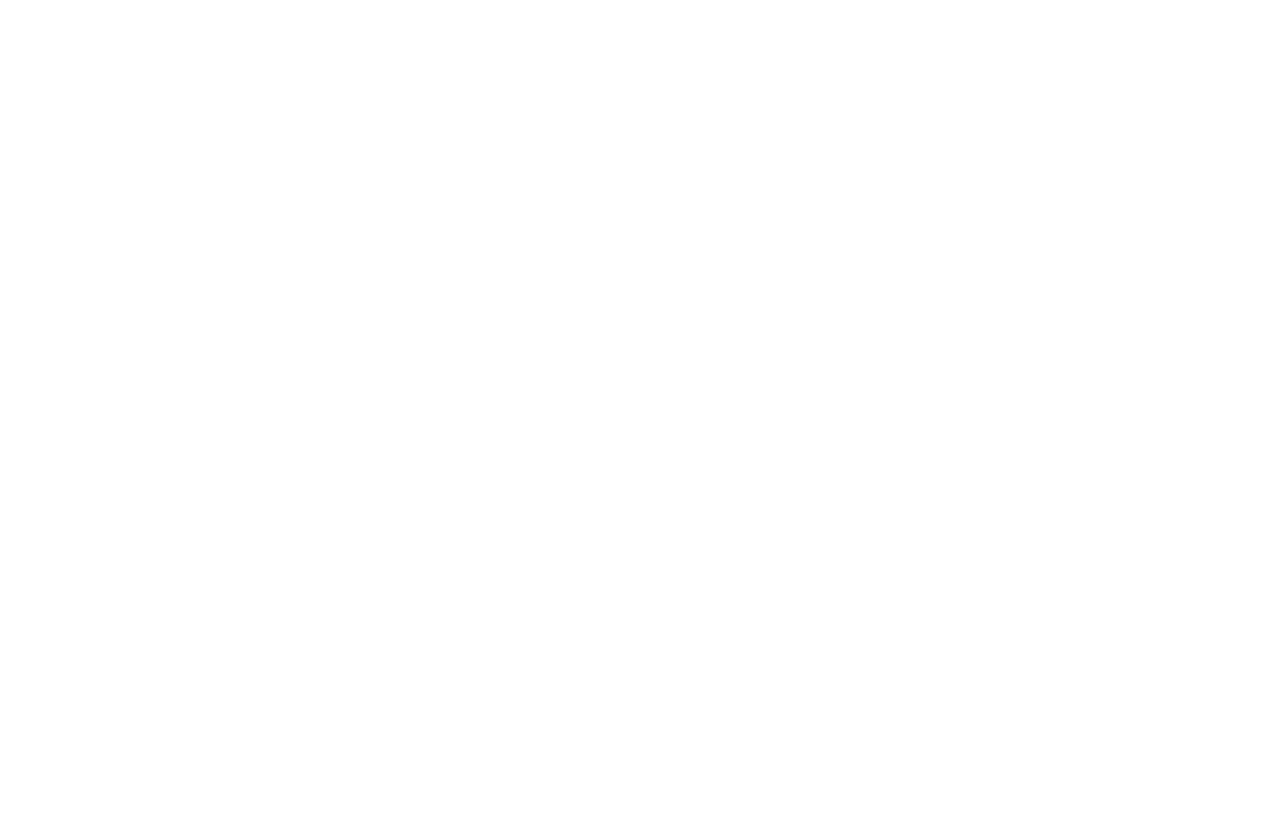
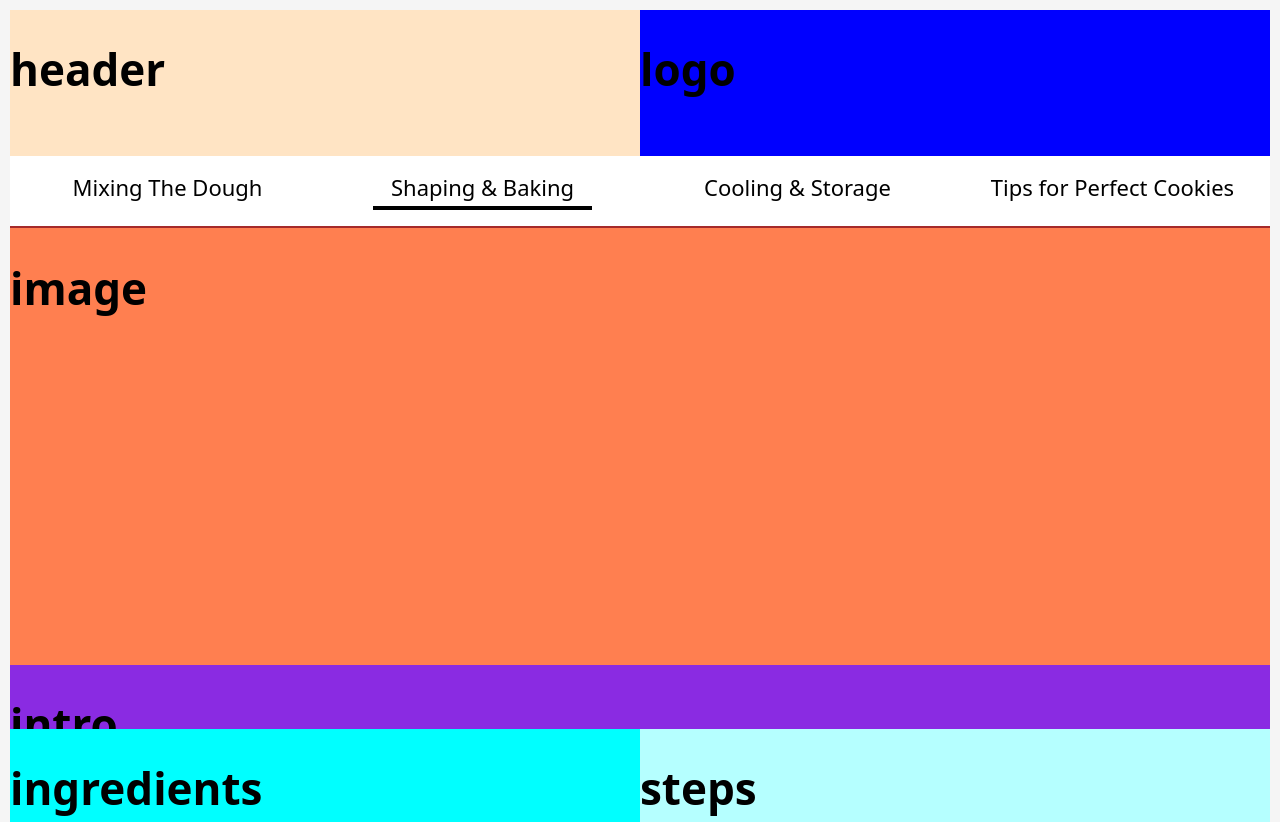
Before and after one commit to esingh2/how-to-website, a plain HTML site: page s&b.html in a window 1280 px wide. Shown: the top 822 px of the page. Before the commit the page ends 800 px from the top, so only its background shows below. Drawn offline with Linux system fonts and the light colour scheme.

Commit message:
Navigation Menu Added
Some fixes still needed.

```diff
--- a/c&s.html
+++ b/c&s.html
@@ -0,0 +1,49 @@
+<!DOCTYPE html>
+<html lang="en">
+<head>
+    <meta charset="UTF-8">
+    <meta name="viewport" content="width=device-width, initial-scale=1.0">
+    <title>Document</title>
+    <link rel="stylesheet" href="style.css">
+</head>
+<body>
+    <div class="container">
+        <div class="header">
+            <h1>header</h1>
+        </div>
+
+        <div class="logo">
+            <h1>logo</h1>
+        </div>
+
+        <div class="nav">
+
+            <ul class="topnav">
+                <li><a href="index.html">Mixing The Dough</a></li>
+                <li><a href="s&b.html">Shaping & Baking</a></li>
+                <li><a class="active" href="c&s.html">Cooling & Storage</a></li>
+                <li><a href="tips.html">Tips for Perfect Cookies</a></li>
+            </ul>
+        </div>
+
+        <div class="in-image">
+            <h1>image</h1>
+        </div>
+
+        <div class="intro">
+            <h1>intro</h1>
+        </div>
+
+        <div class="ing">
+        <h1>ingredients</h1>
+        </div>
+
+        <div class="steps">
+        <h1>steps</h1>
+        </div>
+
+        <div class="quick">
+        <h1>highlights</h1>
+        </div>
+</body>
+</html>
--- a/s&b.html
+++ b/s&b.html
@@ -0,0 +1,49 @@
+<!DOCTYPE html>
+<html lang="en">
+<head>
+    <meta charset="UTF-8">
+    <meta name="viewport" content="width=device-width, initial-scale=1.0">
+    <title>Document</title>
+    <link rel="stylesheet" href="style.css">
+</head>
+<body>
+    <div class="container">
+        <div class="header">
+            <h1>header</h1>
+        </div>
+
+        <div class="logo">
+            <h1>logo</h1>
+        </div>
+
+        <div class="nav">
+
+            <ul class="topnav">
+                <li><a href="index.html">Mixing The Dough</a></li>
+                <li><a class="active" href="s&b.html">Shaping & Baking</a></li>
+                <li><a href="c&s.html">Cooling & Storage</a></li>
+                <li><a href="tips.html">Tips for Perfect Cookies</a></li>
+            </ul>
+        </div>
+
+        <div class="in-image">
+            <h1>image</h1>
+        </div>
+
+        <div class="intro">
+            <h1>intro</h1>
+        </div>
+
+        <div class="ing">
+        <h1>ingredients</h1>
+        </div>
+
+        <div class="steps">
+        <h1>steps</h1>
+        </div>
+
+        <div class="quick">
+        <h1>highlights</h1>
+        </div>
+</body>
+</html>
--- a/style.css
+++ b/style.css
@@ -43,3 +43,49 @@
     grid-row: 6/7;
     background-color: chocolate;
 }
+
+body {
+    font-family: system-ui, sans-serif;
+    background: whitesmoke;
+    margin: 10px;
+    font-size: 22px;
+}
+
+.topnav {
+    display: flex;
+    background: white;
+    padding: 16px 0;
+    list-style: none;
+    margin: 0;
+}
+
+.topnav li {
+    flex: 1;
+    text-align: center;
+}
+
+.topnav a {
+    text-decoration: none;
+    color: black;
+    position: relative;
+    padding-bottom: 8px;
+    display: inline-block;
+}
+
+.topnav a::after {
+    content: "";
+    position: absolute;
+    bottom: 0;
+    left: 50%;
+    width: 0;
+    height: 4px;
+    background: black;
+    transition: 0.3s;
+
+}
+
+.topnav a:hover::after,
+.topnav a.active::after {
+    width: 120%;
+    margin-left: -60%;
+}
```
Also changed, not shown: index.html (+15 -10 lines), tips.html (+49 -0 lines).
